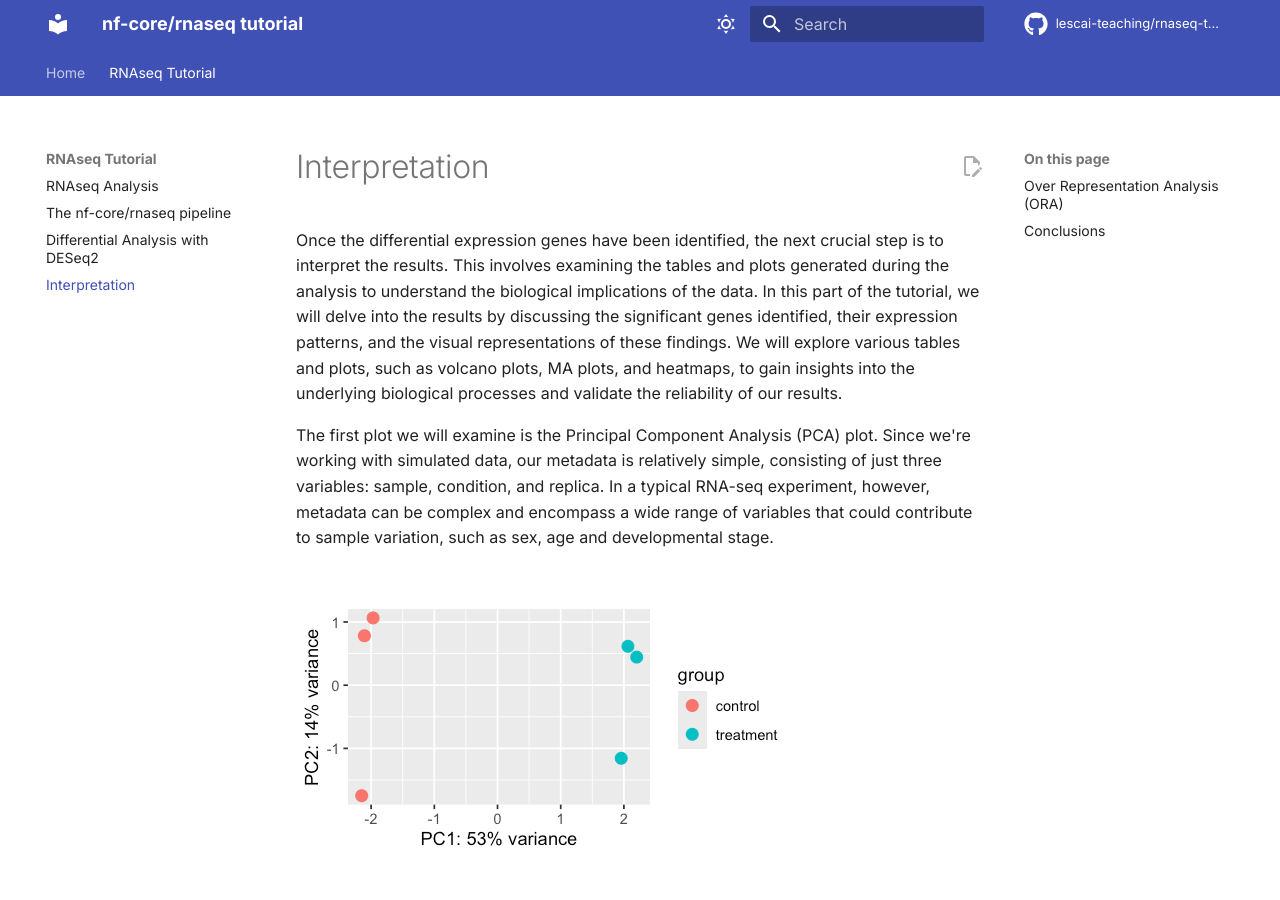
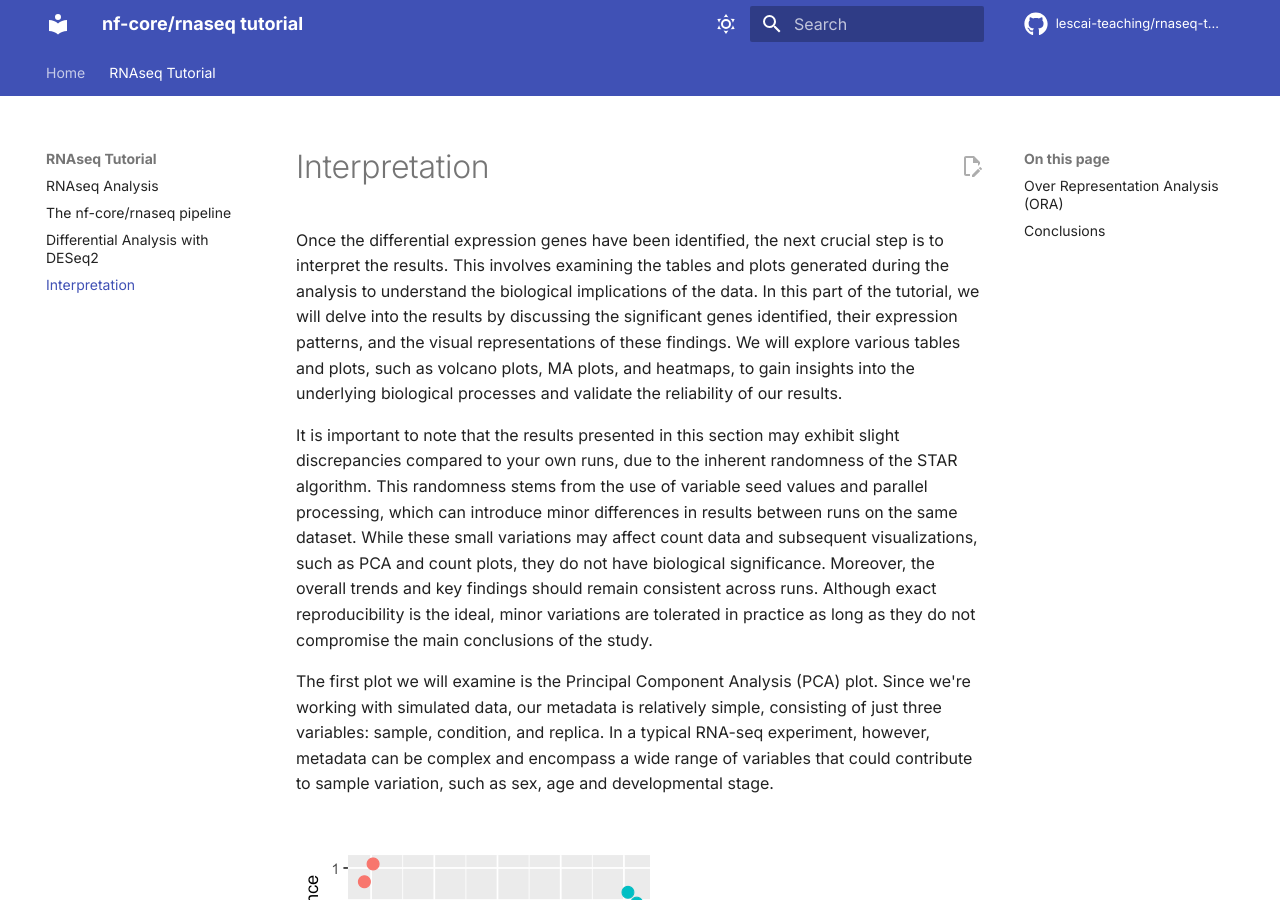
Before and after one commit to santorsola-teaching/nf-core-gitpod-run, an MkDocs documentation site: the page built from docs/interpretation.md, in a window 1280 px wide and 900 px high. Built offline with MkDocs 1.6.1 and Material for MkDocs 9.7.7, drawn with Linux system fonts in a browser that asks for light colours; comment, search, counter and statistics services are not loaded.

Commit message:
complete interpretation

```diff
--- a/docs/interpretation.md
+++ b/docs/interpretation.md
@@ -1,6 +1,8 @@
 # Interpretation
 
 Once the differential expression genes have been identified, the next crucial step is to interpret the results. This involves examining the tables and plots generated during the analysis to understand the biological implications of the data. In this part of the tutorial, we will delve into the results by discussing the significant genes identified, their expression patterns, and the visual representations of these findings. We will explore various tables and plots, such as volcano plots, MA plots, and heatmaps, to gain insights into the underlying biological processes and validate the reliability of our results.
+
+It is important to note that the results presented in this section may exhibit slight discrepancies compared to your own runs, due to the inherent randomness of the STAR algorithm. This randomness stems from the use of variable seed values and parallel processing, which can introduce minor differences in results between runs on the same dataset. While these small variations may affect count data and subsequent visualizations, such as PCA and count plots, they do not have biological significance. Moreover, the overall trends and key findings should remain consistent across runs. Although exact reproducibility is the ideal, minor variations are tolerated in practice as long as they do not compromise the main conclusions of the study.
 
 The first plot we will examine is the Principal Component Analysis (PCA) plot. Since we're working with simulated data, our metadata is relatively simple, consisting of just three variables: sample, condition, and replica. In a typical RNA-seq experiment, however, metadata can be complex and encompass a wide range of variables that could contribute to sample variation, such as sex, age and developmental stage.
 
```
